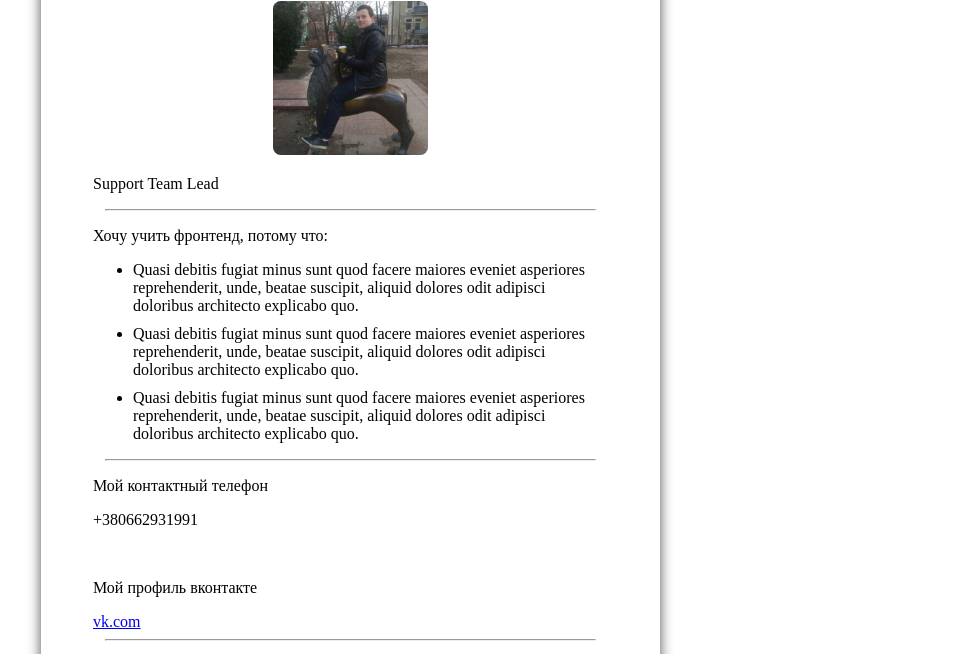
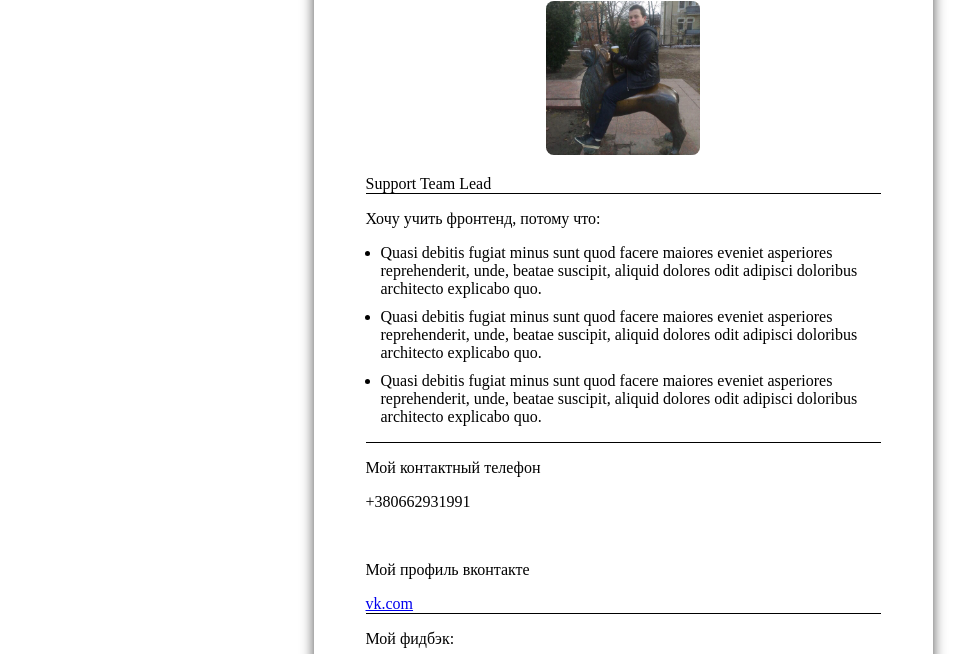
Before and after one commit to kovaleksandr/kovaleksandr.github.io, a plain HTML site: page html1/index.html in a window 1280 px wide. Shown: the part 141-795 px from the top of the page, without its empty margins (17-990 px from the left). Drawn offline with Linux system fonts and the light colour scheme.

Commit message:
fixed <hr> and ul margin

```diff
--- a/html1/index.html
+++ b/html1/index.html
@@ -14,9 +14,9 @@
     <div class="image">
       <img src="image.jpg" alt="My photo">
                             </div>
-    <p>Support Team Lead</p>
+    <p  class="border">Support Team Lead</p>
 
-    <hr>
+
 
     <div>
         <p>Хочу учить фронтенд, потому что:</p>
@@ -26,15 +26,15 @@
         <li>Quasi debitis fugiat minus sunt quod facere maiores eveniet asperiores reprehenderit, unde, beatae suscipit, aliquid dolores odit adipisci doloribus architecto explicabo quo.</li>
         </ul>
     </div>
-    <hr>
-    <div class="card-info">
+
+    <div class="card-info border border-top">
     <p>Мой контактный телефон</p>
     <p>+380662931991</p>
     <br>
     <p>Мой профиль вконтакте</p>
     <a href="https://vk.com/oleksus" target="_blank">vk.com</a>
     </div>
-    <hr>
+
     <div class="con">
     <p>Мой фидбэк:</p>
     <p>Если нужно, могу построить забор</p>
--- a/html1/style.css
+++ b/html1/style.css
@@ -9,7 +9,7 @@ body{
   width: 515px;
   height: 800px;
   padding: 52px;
-  margin: 10px 50px 50px 50px;
+  margin: 10px auto;
   border-radius: 1px;
   box-shadow: 0px 0px 13px 0px rgba(50, 50, 50, 0.86)
 }
@@ -32,6 +32,10 @@ li{
   margin-bottom: 10px;
 }
 
+ul {
+  margin-left: -25px;
+}
+
 .head{
 
     text-align: center;
@@ -42,3 +46,12 @@ li{
   text-align: left;
 
 }
+
+.border {
+  border-bottom: 1px solid black;
+  display: block;
+}
+
+.border-top {
+  border-top: 1px solid black;
+}
```
